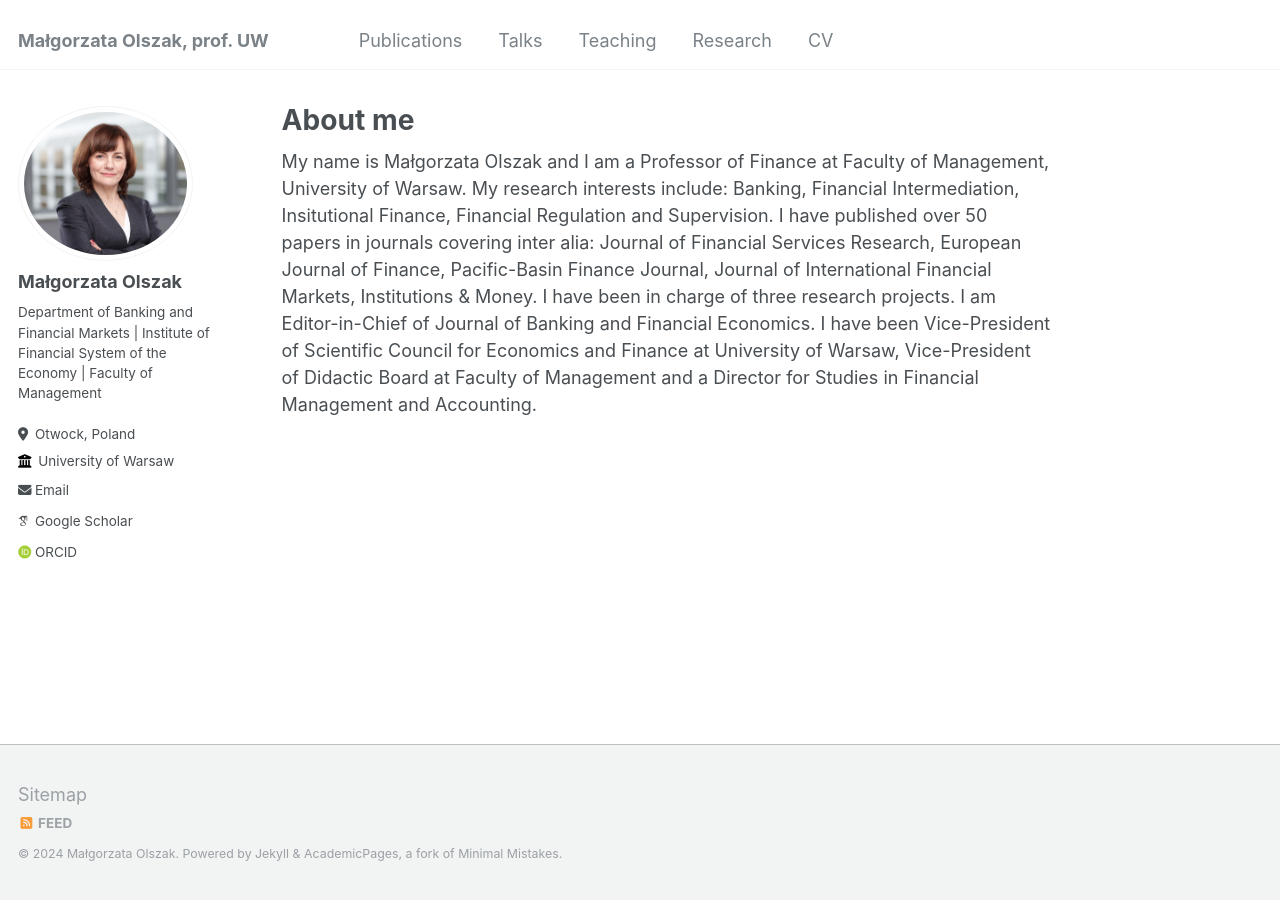
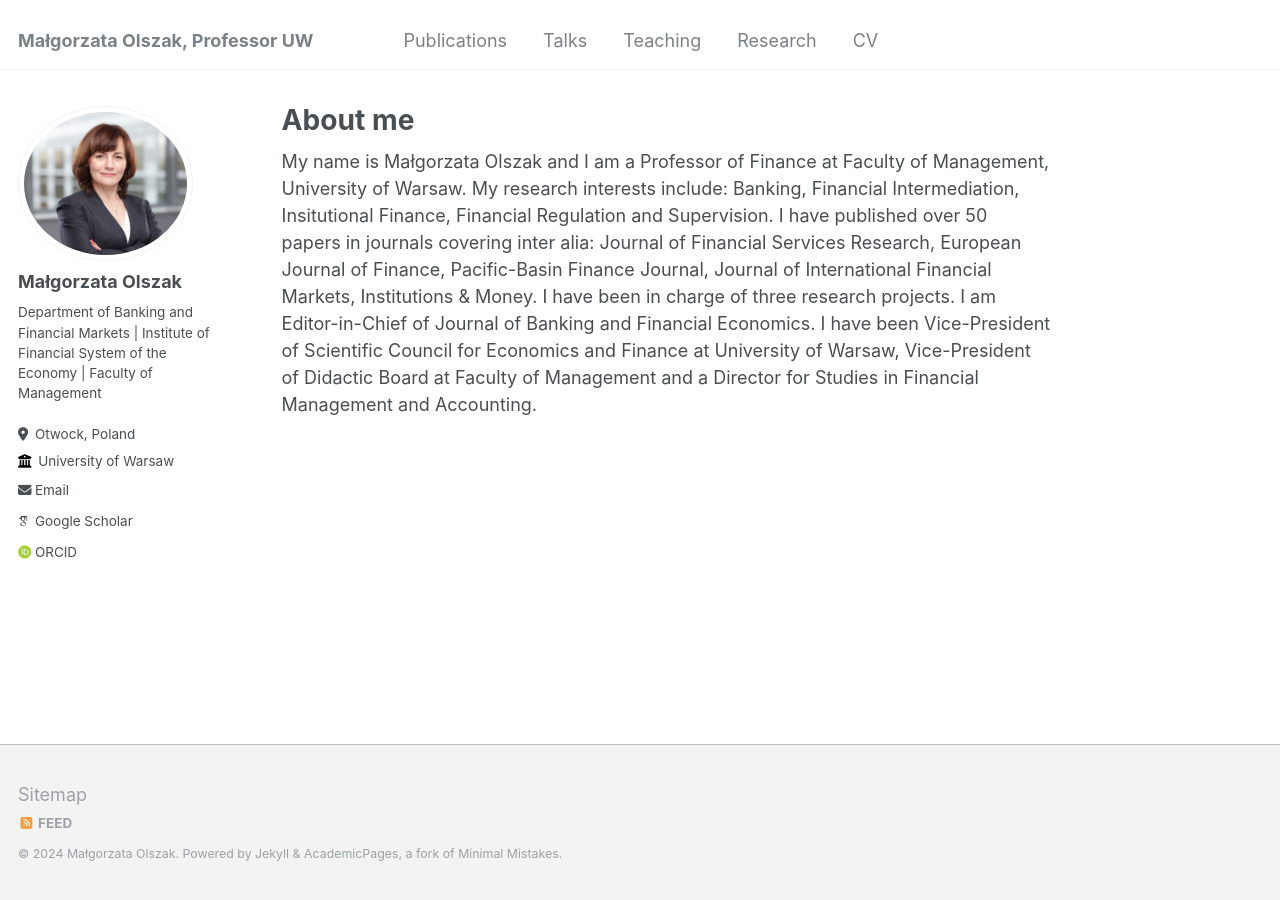
Before and after one commit to ma-olszak/ma-olszak.github.io, a Jekyll site: the page built from _pages/about.md, in a window 1280 px wide. Built offline with Jekyll 4.4.1, drawn with Linux system fonts in a browser that asks for light colours; some web fonts are replaced.

Commit message:
Update _config.yml

```diff
--- a/_config.yml
+++ b/_config.yml
@@ -8,7 +8,7 @@
 
 # Basic Site Settings
 locale                   : "pl-PL"
-title                    : "Małgorzata Olszak, prof. UW"
+title                    : "Małgorzata Olszak, Professor UW"
 title_separator          : "-"
 name                     : &name "Małgorzata Olszak"
 description              : &description "personal description"
```
